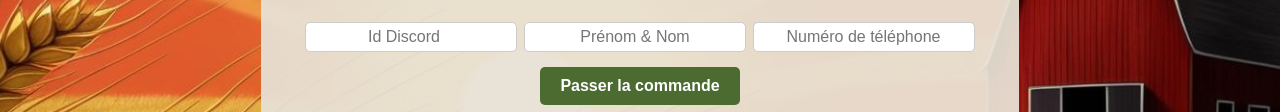
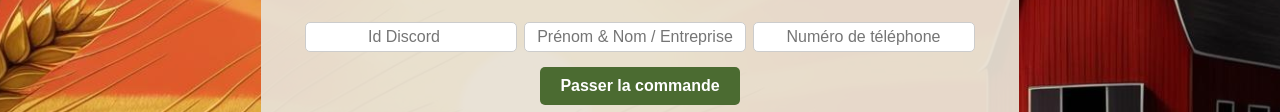
Before and after one commit to LysDeaD/Ferme-O-Neil-Bot, a website: page public/index.html in a window 1280 px wide. Shown: the part 2609-2721 px from the top of the page. Drawn offline with Linux system fonts and the light colour scheme.

Commit message:
Changement txt

```diff
--- a/public/index.html
+++ b/public/index.html
@@ -149,7 +149,7 @@
           </p>
           <div id="infos">
             <input type="number" id="discord" placeholder="Id Discord" required>
-            <input type="text" id="nom" placeholder="Prénom & Nom" required>
+            <input type="text" id="nom" placeholder="Prénom & Nom / Entreprise" required>
             <input type="text" id="tel" placeholder="Numéro de téléphone" required>
           </div>
           <button type="button" id="btn-commander" class="btn-commande">Passer la commande</button>
```
